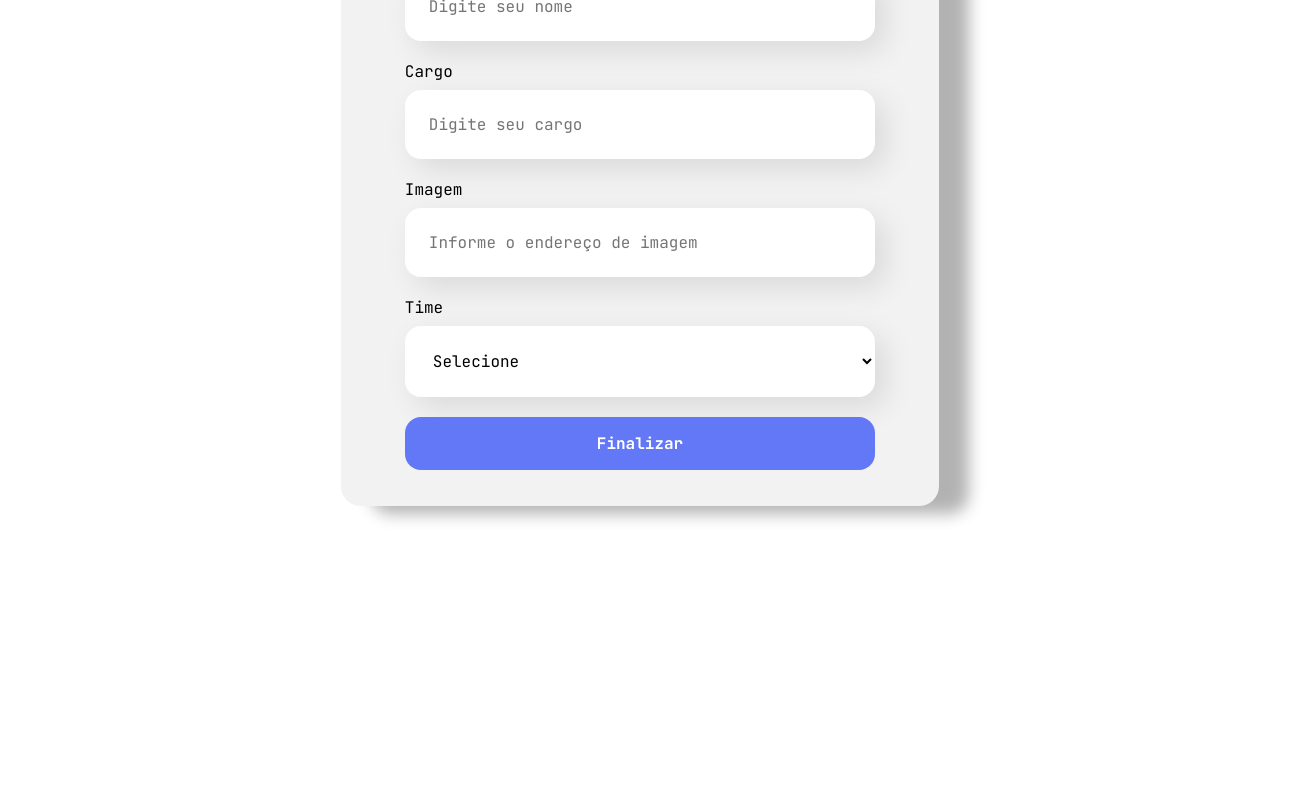
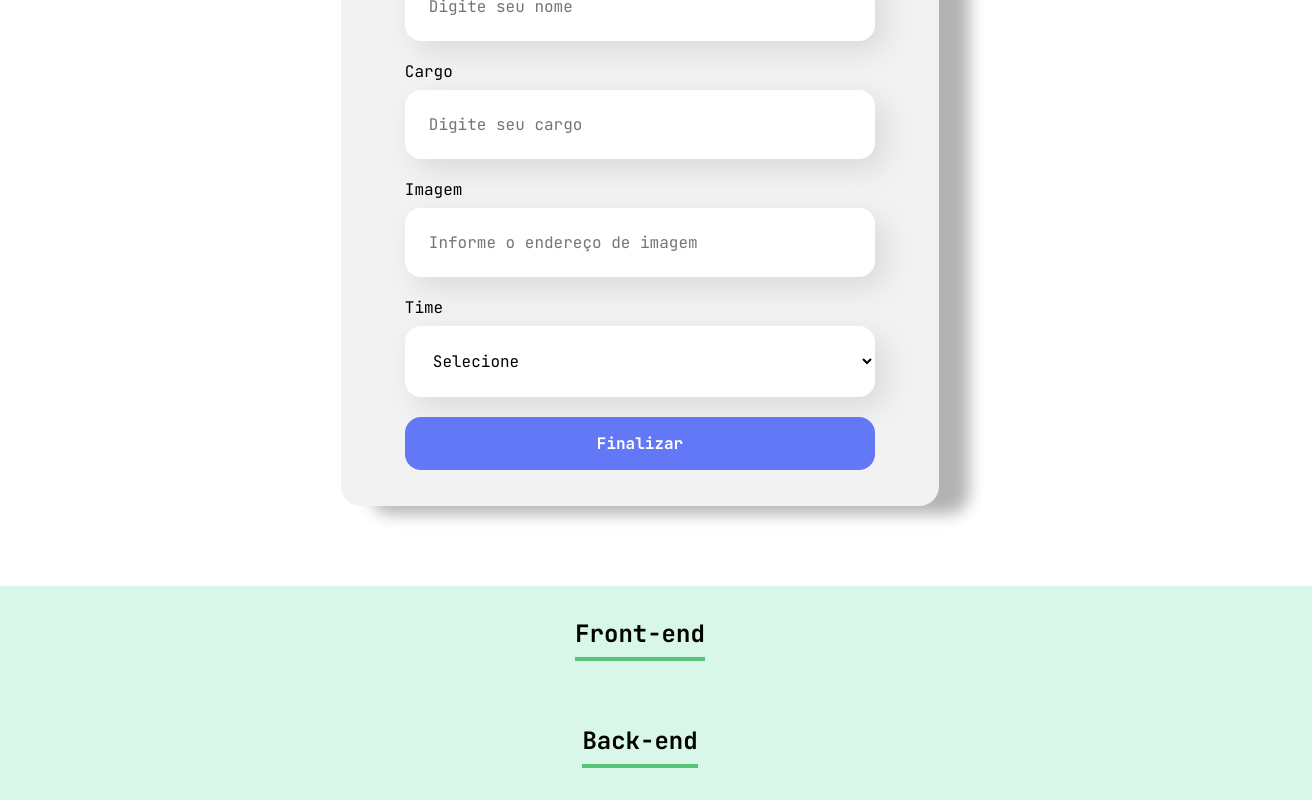
Before and after one commit to andrade-bruno/modalgr-training-process, a React (Create React App) app in the folder react-desenvolvendo-com-javascript/organo/: page / in a window 1280 px wide. Shown: the part 708-1508 px from the top of the page, 1312 px wide, since content can reach past the window. Before the commit the page ends 1294 px from the top, so only its background shows below. Built offline with nearby package versions, Linux system fonts and the light colour scheme.

Commit message:
feat: initialized team section cards

```diff
--- a/react-desenvolvendo-com-javascript/organo/src/App.js
+++ b/react-desenvolvendo-com-javascript/organo/src/App.js
@@ -5,13 +5,39 @@ import './main.css';
 
 import { ToastContainer, toast } from 'react-toastify';
 import 'react-toastify/dist/ReactToastify.css';
+import Team from './components/Team';
+
+export const teamList = [
+    { value: 'React', primaryColor: '#57C278', secondaryColor: '#D9F7E9' },
+    {
+        value: 'React Native',
+        primaryColor: '#DB6EBF',
+        secondaryColor: '#FAE9F5',
+    },
+    { value: 'Angular', primaryColor: '#E06B69', secondaryColor: '#FDE7E8' },
+    { value: 'C#', primaryColor: '#FFBA05', secondaryColor: '#FFF5D9' },
+    { value: '.NET', primaryColor: '#82CFFA', secondaryColor: '#E8F8FF' },
+    {
+        value: 'Data Science',
+        primaryColor: '#A6D157',
+        secondaryColor: '#F0F8E2',
+    },
+    { value: 'DevOps', primaryColor: '#E06B69', secondaryColor: '#FDE7E8' },
+    { value: 'Python', primaryColor: '#6278F7', secondaryColor: '#E8F8FF' },
+    { value: 'UI/UX', primaryColor: '#DB6EBF', secondaryColor: '#FAE9F5' },
+    { value: 'Mobile', primaryColor: '#FFBA05', secondaryColor: '#FFF5D9' },
+    {
+        value: 'Inovação e Gestão',
+        primaryColor: '#FF8A29',
+        secondaryColor: '#FFEEDF',
+    },
+];
 
 function App() {
     const [teammates, setTeammates] = useState([]);
 
     const handleSubmit = teammate => {
-        setTeammates([...teammates, teammate]);
-        console.log('Colaboradores:', teammates);
+        setTeammates([teammate]);
         toast(`${teammate.name} cadastrado`);
     };
 
@@ -20,6 +46,8 @@ function App() {
             <div className='app'>
                 <Banner />
                 <Form onSubmit={handleSubmit} />
+                <Team name='Front-end' />
+                <Team name='Back-end' />
                 <ToastContainer
                     position='top-center'
                     autoClose={2500}
--- a/react-desenvolvendo-com-javascript/organo/src/components/Dropdown/index.js
+++ b/react-desenvolvendo-com-javascript/organo/src/components/Dropdown/index.js
@@ -14,9 +14,9 @@ export default function Dropdown(props) {
                 <option key='default' value=''>
                     Selecione
                 </option>
-                {data.map((value, idx) => (
-                    <option key={idx} value={value}>
-                        {value}
+                {data.map((item, idx) => (
+                    <option key={idx} value={item.value}>
+                        {item.value}
                     </option>
                 ))}
             </select>
--- a/react-desenvolvendo-com-javascript/organo/src/components/Form/index.js
+++ b/react-desenvolvendo-com-javascript/organo/src/components/Form/index.js
@@ -3,17 +3,9 @@ import Button from '../Button';
 import Dropdown from '../Dropdown';
 import Input from '../Input';
 import './index.css';
+import { teamList } from '../../App';
 
 export default function Form(props) {
-    const nameList = [
-        'Programação',
-        'Front-end',
-        'Data Science',
-        'DevOps',
-        'Mobile',
-        'Inovação e Gestão',
-    ];
-
     const handleForm = e => {
         e.preventDefault();
         props.onSubmit({
@@ -58,7 +50,7 @@ export default function Form(props) {
             />
             <Dropdown
                 name='Time'
-                data={nameList}
+                data={teamList}
                 required={true}
                 value={team}
                 onChange={val => setTeam(val)}
--- a/react-desenvolvendo-com-javascript/organo/src/components/Team/index.css
+++ b/react-desenvolvendo-com-javascript/organo/src/components/Team/index.css
@@ -0,0 +1,13 @@
+.team {
+    text-align: center;
+    padding: 32px;
+    background: #d9f7e9;
+    width: 100%;
+}
+
+.team h3 {
+    font-size: 1.5rem;
+    border-bottom: 4px solid #57c278;
+    display: inline-block;
+    padding-bottom: 8px;
+}
--- a/react-desenvolvendo-com-javascript/organo/src/components/Team/index.js
+++ b/react-desenvolvendo-com-javascript/organo/src/components/Team/index.js
@@ -1,5 +1,9 @@
 import './index.css';
 
 export default function Team(props) {
-    return <></>;
+    return (
+        <section className='team'>
+            <h3>{props.name}</h3>
+        </section>
+    );
 }
```
